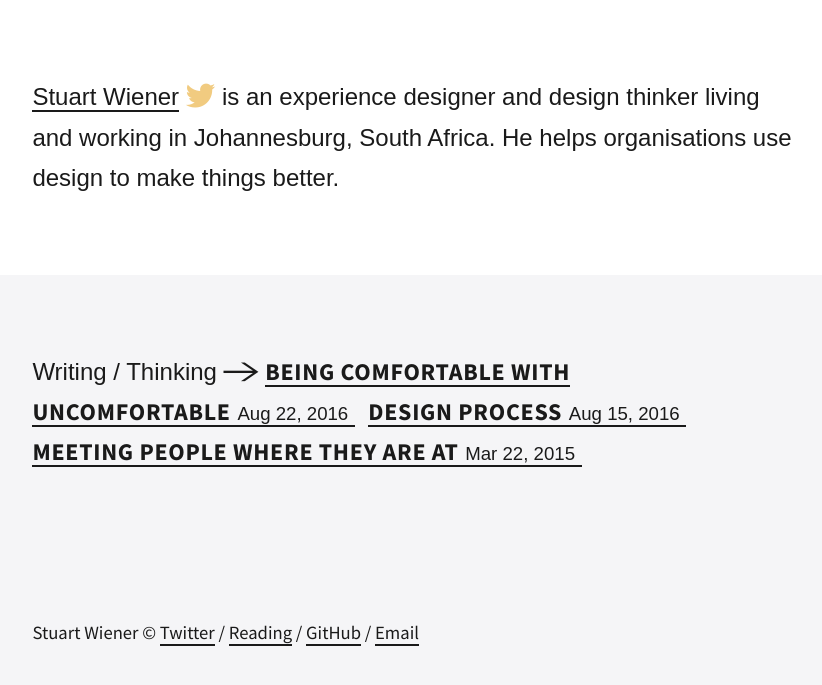
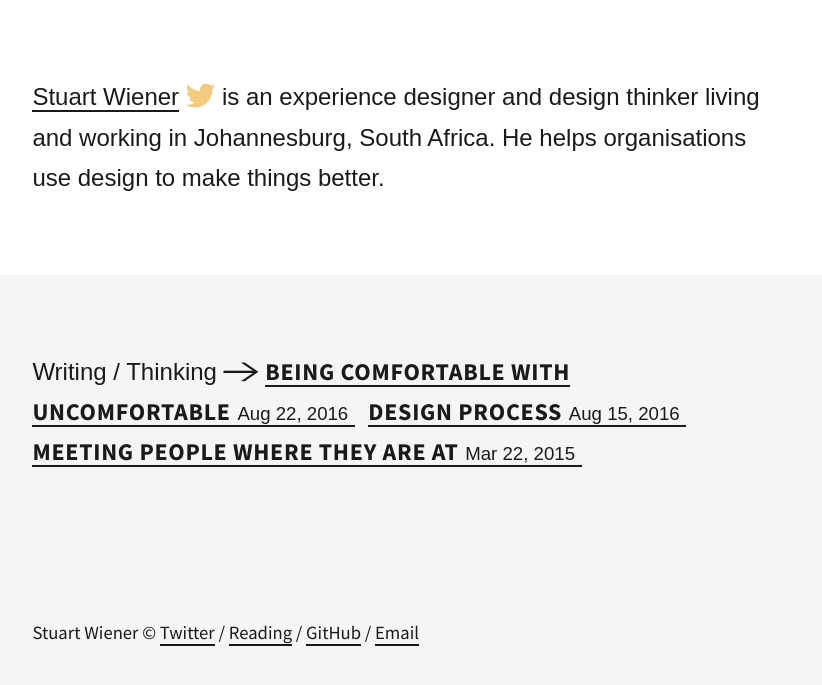
Before and after one commit to stuartwiener/stuartwiener.github.io, a Jekyll site: the page built from index.html, in a window 1280 px wide. Shown: the top 685 px of the page, without its empty margins (142-964 px from the left). Built offline with Jekyll 4.4.1, drawn with Linux system fonts in a browser that asks for light colours; some web fonts are replaced.

Commit message:
normalised css widths for content and header

```diff
--- a/_sass/_layout.scss
+++ b/_sass/_layout.scss
@@ -1,9 +1,8 @@
 // Header
 .site-header {
   background: $light-color;
+
   .wrapper {
-    box-sizing: border-box;
-    padding: $spacing-unit;
     max-width: $primary-width;
     margin: 0 auto;
 
@@ -11,7 +10,7 @@
       max-width: $content-width;
       margin: 0;
       box-sizing: border-box;
-      padding: $spacing-unit 0;
+      padding: $spacing-unit*2 $spacing-unit;
 
       * {
         display: inline;
--- a/css/main.scss
+++ b/css/main.scss
@@ -69,7 +69,7 @@
 $other-color:      #f1b680;
 
 $primary-width:    42em;
-$content-width:    32em;
+$content-width:    34em;
 
 
 
```
